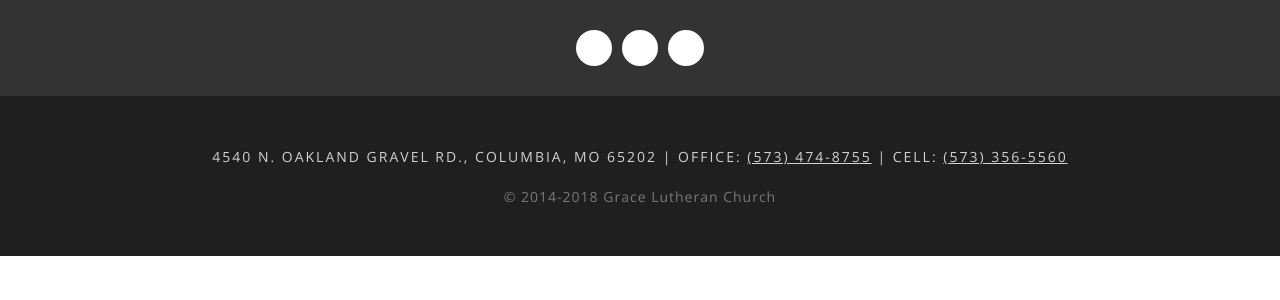
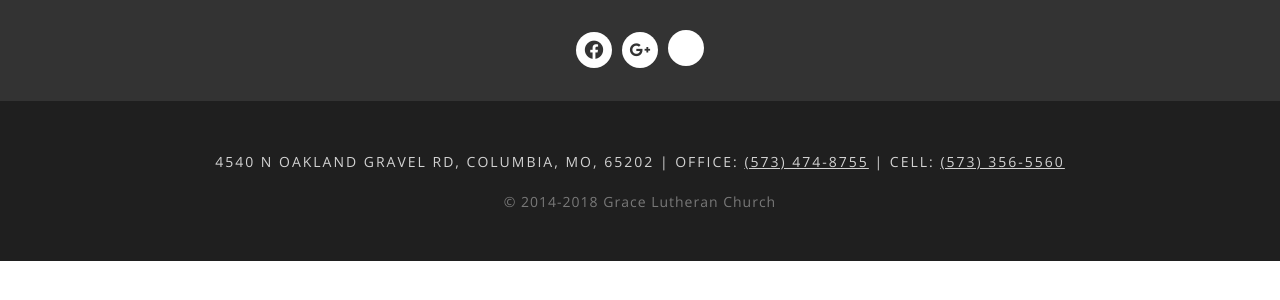
Before and after one commit to iBelieve/gracecolumbia.com, a Node project: template layouts/default.njk in a window 1280 px wide. Shown: the part 96-396 px from the top of the page. Run offline with Node 20 templates, Linux system fonts and the light colour scheme; the template is opened without the code that fills it, so the values that code supplies are empty; style sheets or scripts are compiled from the project's sources; some libraries are stand-ins or nearby versions.

Commit message:
Add icons back, fix map section, tweak banner

```diff
--- a/assets/sass/_footer.scss
+++ b/assets/sass/_footer.scss
@@ -15,18 +15,20 @@
       justify-content: center;
 
       li {
-        width: 36px;
-        height: 36px;
-        border-radius: 50%;
         margin: 0 5px;
-        background-color: white;
-        display: inline-flex;
-        align-items: center;
-        justify-content: center;
 
         a {
+          display: block;
+          width: 36px;
+          height: 36px;
+          border-radius: 50%;
           color: #333333;
+          background-color: white;
+          text-decoration: none;
           font-size: 22px;
+          display: inline-flex;
+          align-items: center;
+          justify-content: center;
         }
       }
     }
--- a/assets/sass/_home.scss
+++ b/assets/sass/_home.scss
@@ -3,7 +3,7 @@
 
   &__banner {
     background: url('/images/cross-sky.png') center / cover;
-    min-height: 400px;
+    min-height: 450px;
     position: relative;
     display: flex;
     align-items: center;
@@ -21,11 +21,11 @@
     }
 
     @media (max-width: $bp-tablet-landscape) {
-      min-height: 300px;
+      min-height: 350px;
     }
 
     @media (max-width: $bp-tablet-portrait) {
-      min-height: 200px;
+      min-height: 300px;
       background-position: 65%; // Re-center cross
     }
 
@@ -162,11 +162,28 @@
     .address {
       float: left;
       width: calc(100% - 626px);
+
+      @media (max-width: $bp-tablet-landscape) {
+        width: 30%;
+      }
+
+      @media (max-width: $bp-tablet-portrait) {
+        width: 100%;
+        float: none;
+      }
     }
 
     #map {
       max-width: 626px;
-      // width: 50%;
+
+      @media (max-width: $bp-tablet-landscape) {
+        width: 70%;
+      }
+
+      @media (max-width: $bp-tablet-portrait) {
+        width: 100%;
+        max-width: 100%;
+      }
     }
   }
 
--- a/layouts/default.njk
+++ b/layouts/default.njk
@@ -36,6 +36,7 @@
 
     <link rel="shortcut icon" href="/images/favicon.ico">
     <link href="//fonts.googleapis.com/css?family=EB+Garamond:400,700|Open+Sans:300,400,700" rel="stylesheet">
+    <link href="//cdn.materialdesignicons.com/2.1.19/css/materialdesignicons.min.css" rel="stylesheet">
     <link rel="stylesheet" href="/css/styles.css">
   </head>
   <body>
--- a/partials/footer.njk
+++ b/partials/footer.njk
@@ -9,7 +9,7 @@
 
   <section class="footer__bottom">
     <p class="contact">
-      <span id="address">4540 N. Oakland Gravel Rd.,<br class="mobile-show"> Columbia, MO 65202 <span class="mobile-hide">|</span></span>
+      <span id="address">4540 N Oakland Gravel Rd,<br class="mobile-show"> Columbia, MO, 65202 <span class="mobile-hide">|</span></span>
       <span id="phone1">Office: <a href="tel:573-474-8755">(573) 474-8755</a> <span class="mobile-hide">|</span></span>
       <span id="phone2">Cell: <a href="tel:573-356-5560">(573) 356-5560</a></span>
     </p>
```
